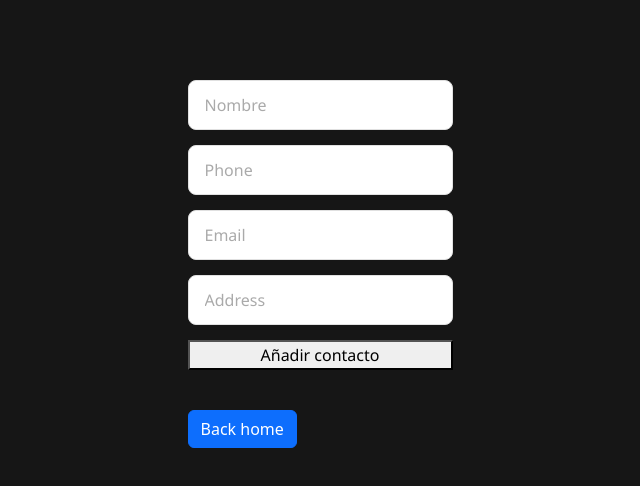
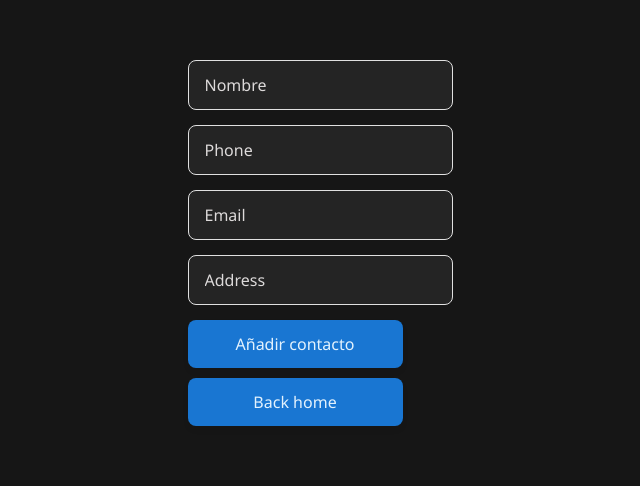
Before and after one commit to 4GeeksAcademy/ContactList-Jose-Angel, a React (Vite) app: page /demo in a window 1280 px wide. Shown: the part 132-618 px from the top of the page, without its empty margins (320-960 px from the left). Built offline with nearby package versions, Linux system fonts and the light colour scheme.

Commit message:
<initial commit>

```diff
--- a/src/index.css
+++ b/src/index.css
@@ -40,7 +40,6 @@ nav {
   flex-direction: column;
   gap: 15px;
   max-width: 400px;
-  margin: 20px auto;
   font-family: 'Segoe UI', Tahoma, Geneva, Verdana, sans-serif;
 }
 
@@ -49,22 +48,45 @@ nav {
   border: 1px solid #e0e0e0;
   border-radius: 8px;
   font-size: 16px;
-  color: #333;
-  background-color: #fff;
+  color: #e2e2e2;
+  background-color: #242424;
   transition: all 0.3s ease;
   outline: none;
 }
 
 .input::placeholder {
-  color: #aaa;
+  color: #dddada;
   font-weight: 300;
 }
 
 .input:focus {
-  border-color: #4A90E2;
+  border-color: lightgoldenrodyellow ;
   box-shadow: 0 0 8px rgba(74, 144, 226, 0.2);
 }
 
 .input:hover {
-  border-color: #ccc;
+  border-color: #8f8f8f;
 }
+button {
+  border: none;
+  padding: 12px 24px;
+  font-size: 16px;
+  font-weight: 500;
+  border-radius: 8px;
+  cursor: pointer;
+  transition: all 0.3s ease;
+  box-shadow: 0 4px 6px rgba(0, 0, 0, 0.05);
+  font-family: 'Segoe UI', sans-serif;
+  width: 215px;
+  background-color: #1976d2;
+  color: #e3f2fd;
+}
+button:hover {
+  transform: translateY(-2px);
+  box-shadow: 0 6px 12px rgba(54, 54, 54, 0.993);
+  filter: brightness(0.95);
+}
+
+button:active {
+  transform: translateY(0);
+}
--- a/src/pages/Demo.jsx
+++ b/src/pages/Demo.jsx
@@ -18,8 +18,7 @@ export const Demo = () => {
       inputValueName.trim() &&
       inputValuePhone.trim() &&
       inputValueEmail.trim() &&
-      inputValueAddress.trim())
-    {
+      inputValueAddress.trim()) {
       dispatch({
         type: "ADD_CONTACT",
         payload: {
@@ -42,8 +41,9 @@ export const Demo = () => {
 
 
   return (
+
     <div className="container-inputs">
-      <form  onSubmit={handleAddTodo} className="form-container">
+      <form onSubmit={handleAddTodo} className="form-container">
         <input type="text"
           placeholder="Nombre"
           className="input"
@@ -69,18 +69,17 @@ export const Demo = () => {
           value={inputValueAddress}
           onChange={(e) => setInputValueAddress(e.target.value)}
         />
-              <button type="submit">Añadir contacto</button>
+        <button type="submit" className="submit">Añadir contacto</button>
       </form>
       {/* Map over the 'todos' array from the store and render each item as a list element */}
+      <Link to="/">
+        <button>Back home</button>
+      </Link>
       {store && store.contacts?.map((item) => {
         return (
-          <div key={item.id} className="contact-card">
-            </div>
+          <div key={item.id} className="contact-card"></div>
         );
       })}
-      <Link to="/">
-        <button className="btn btn-primary">Back home</button>
-      </Link>
     </div>
   );
 };
--- a/src/store.js
+++ /dev/null
@@ -1,32 +0,0 @@
-export const initialStore=()=>{
-  return{
-    message: null,
-    contacts: [
-      {
-        id:1,
-        userName: "Erwin Aguero",
-        phone: "+38 02348512",
-        email: "profeGuapo@gmail.com",
-        address: "Su casa",
-      }
-    ],
-  }
-}
-export default function storeReducer(store, action = {}) {
-  switch(action.type){
-      case "ADD_CONTACT":
-      return {
-        ...store,
-        contacts: [
-          ...store.contacts,
-          {
-            id: Date.now(),
-            ...action.payload
-          }
-        ]
-      };
-
-    default:
-      throw Error('Unknown action: ' + action.type);
-  }
-}
--- /dev/null
+++ b/src/store.jsx
@@ -0,0 +1,64 @@
+import { json } from "react-router-dom"
+
+export const initialStore = () => {
+  return {
+    message: null,
+    contacts: [
+      {
+        userName: "Erwin Aguero",
+        phone: "+38 02348512",
+        email: "profeGuapo@gmail.com",
+        address: "Su casa",
+      }
+    ],
+  }
+}
+const SLUG = 'leo'
+const AGENDA_OPERATIONS = 'https://playground.4geeks.com/contact/agendas/'
+const CONTACTS_OPERATIONS = `https://playground.4geeks.com/agendas/${SLUG}/contacts`
+export default async function storeReducer(store, action = {}) {
+  switch (action.type) {
+
+    case "ADD_CONTACT":
+      console.log(store.payload);
+
+      try {
+        const createSlug = async () => {
+          const res = await fetch(`${AGENDA_OPERATIONS}${SLUG}`,
+            {
+              method: "POST",
+            }
+          )
+          return await res.json()
+        }
+        //await createSlug()
+        const createContact = async () => {
+          const response = await fetch(`${CONTACTS_OPERATIONS}`,
+          {
+            method: "POST",
+            headers: { "Content-Type": "application/json" },
+            body: store.contacts
+          })
+          return await response.json()
+        }
+        //await createContact()
+        return {
+          ...store,
+          contacts: [
+            ...store.contacts,
+            {
+              ...action.payload
+            }]
+        };
+
+      }
+
+      catch (error) {
+        throw new Error(error)
+      }
+
+
+    default:
+      throw Error('Unknown action: ' + action.type);
+  }
+}
```
Lines whose indentation alone changed are shown as unchanged.
